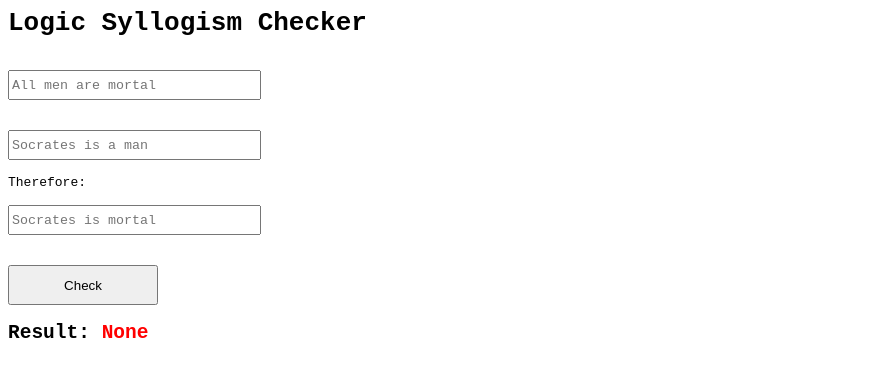
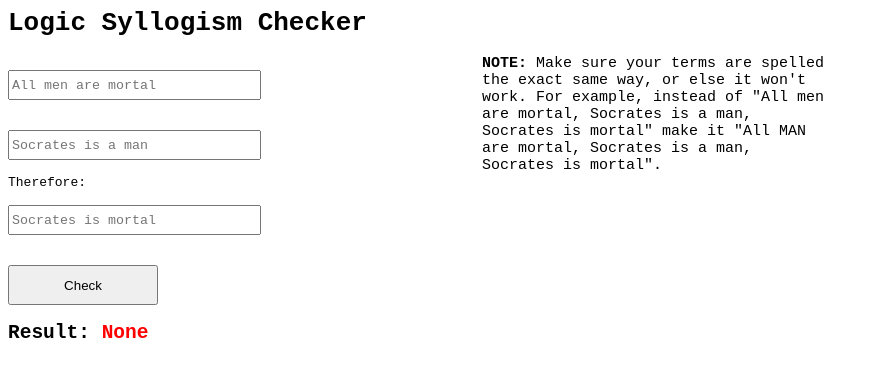
Before and after one commit to zechatron/logic-syllogism-check, a plain HTML site: page index.html in a window 1280 px wide. Shown: the whole page, without its empty margins (0-878 px from the left). Drawn offline with Linux system fonts and the light colour scheme.

Commit message:
Update index.html

```diff
--- a/index.html
+++ b/index.html
@@ -14,13 +14,21 @@ input {
 	height: 40px;
 	width: 150px;
 }
-
+#sidebar {
+	position: absolute;
+	right: 35%;
+	width: 350px;
+	font-size: 15px;
+}
 
 </style>
 
 <head>
 <h1>Logic Syllogism Checker</h1>
 </head>
+<div id='sidebar'>
+<strong>NOTE:</strong> Make sure your terms are spelled the exact same way, or else it won't work. For example, instead of "All men are mortal, Socrates is a man, Socrates is mortal" make it "All MAN are mortal, Socrates is a man, Socrates is mortal".
+</div>
 <body>
 <input id='in1' placeholder='All men are mortal'></input> <br/>
 <input id='in2' placeholder='Socrates is a man'></input> <br/>Therefore:<br/>
```
